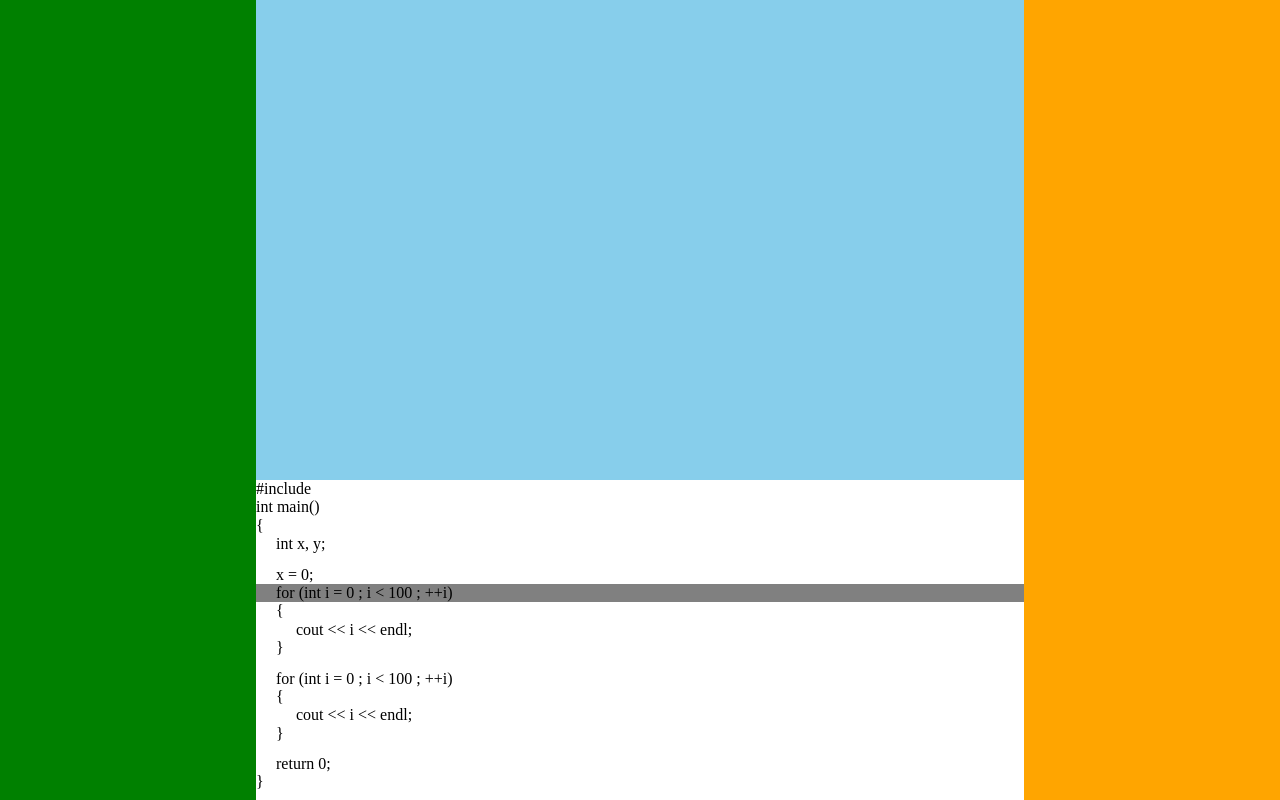
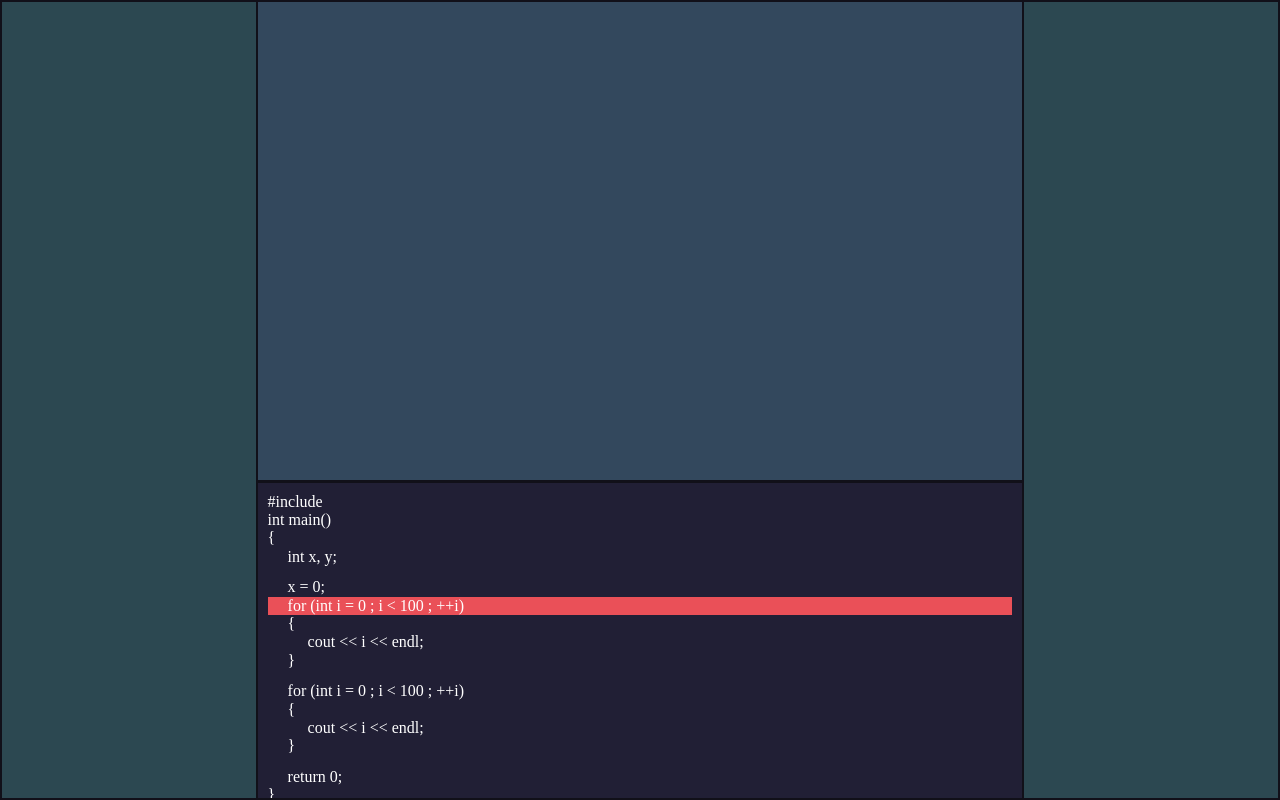
Before and after one commit to javpalomino-zz/vertical-horizontal-grid, a plain HTML site: page index.html in a window 1280 px wide. Drawn offline with Linux system fonts and the light colour scheme.

Commit message:
first view

```diff
--- /dev/null
+++ b/code.css
@@ -0,0 +1,42 @@
+div.code {
+    overflow-x: auto;
+    overflow-y: auto;
+    padding: 10px;
+}
+
+div.panel-section {
+    border-width: 1px;
+    border-style: solid;
+}
+
+div.code-container {
+
+}
+
+div.current {
+    background-color: #ea5058;
+}
+
+div.blank {
+    height: 12px;
+}
+
+div.indent-0 {
+    padding-left: 0px;
+}
+
+div.indent-1 {
+    padding-left: 20px;
+}
+
+div.indent-2 {
+    padding-left: 40px;
+}
+
+div.indent-3 {
+    padding-left: 60px;
+}
+
+div.indent-4 {
+    padding-left: 80px;
+}
--- a/index.html
+++ b/index.html
@@ -5,23 +5,25 @@
     <link rel="stylesheet" type="text/css" href="normalize.css">
     <link rel="stylesheet" type="text/css" href="grid.css">
     <link rel="stylesheet" type="text/css" href="color.css">
+    <link rel="stylesheet" type="text/css" href="code.css">
     <link rel="stylesheet" type="text/css" href="main.css">
 </head>
 <body class="grey">
     <div class="grid black">
-        <div class="col-1-1 row-1-1 red">
-            <div class="col-1-5 row-1-1 green">
+        <div class="col-1-1 row-1-1 panel-section">
+            <div class="col-1-5 row-1-1 base-sub-2 panel-section">
 
             </div>
-            <div class="col-3-5 row-1-1 yellow">
-                <div class="col-1-1 row-3-5 skyblue">
+            <div class="col-3-5 row-1-1 panel-section">
+                <div class="col-1-1 row-3-5 base-sub-1">
 
                 </div>
-                <div class="col-1-1 row-2-5 white code">
-                    <div class="code-container">
-                        <div class="col-1-1">#include</div>
-                        <div class="col-1-1">int main()</div>
-                        <div class="col-1-1">{</div>
+                <div class="col-1-1 row-2-5 code base-plus-1">
+                    <div class="col-1-1">
+                        <div class="col-1-1 code-container base-plus-1">
+                            <div class="col-1-1 indent-0">#include</div>
+                            <div class="col-1-1 indent-0">int main()</div>
+                            <div class="col-1-1 indent-0">{</div>
                             <div class="col-1-1 indent-1">int x, y;</div>
                             <div class="col-1-1 indent-1 blank"></div>
                             <div class="col-1-1 indent-1">x = 0;</div>
@@ -36,11 +38,12 @@
                             <div class="col-1-1 indent-1">}</div>
                             <div class="col-1-1 indent-1 blank"></div>
                             <div class="col-1-1 indent-1">return 0;</div>
-                        <div class="col-1-1">}</div>
+                            <div class="col-1-1 indent-0">}</div>
                         </div>
                     </div>
                 </div>
-            <div class="col-1-5 row-1-1 orange">
+            </div>
+            <div class="col-1-5 row-1-1 base-sub-2 panel-section">
 
             </div>
         </div>
--- a/main.css
+++ b/main.css
@@ -1,36 +1,29 @@
 div.code {
-    overflow-x: auto;
-    overflow-y: auto;
+    background-color: white;
+    border-top: solid #111019;
+    color: white;
 }
 
-div.code-container {
-
+div.panel-section {
+    border-color: #111019;
 }
 
-div.current {
-    background-color: grey;
+div.base-plus-2 {
+    background-color: #111019;
 }
 
-div.blank {
-    height: 12px;
+div.base-plus-1 {
+    background-color: #211f35;
 }
 
-div.indent-0 {
-    padding-left: 0px;
+div.base {
+    background-color: #2b293b;
 }
 
-div.indent-1 {
-    padding-left: 20px;
+div.base-sub-1 {
+    background-color: #33485d;
 }
 
-div.indent-2 {
-    padding-left: 40px;
+div.base-sub-2 {
+    background-color: #2c4851;
 }
-
-div.indent-3 {
-    padding-left: 60px;
-}
-
-div.indent-4 {
-    padding-left: 80px;
-}
```
Lines whose indentation alone changed are shown as unchanged.
